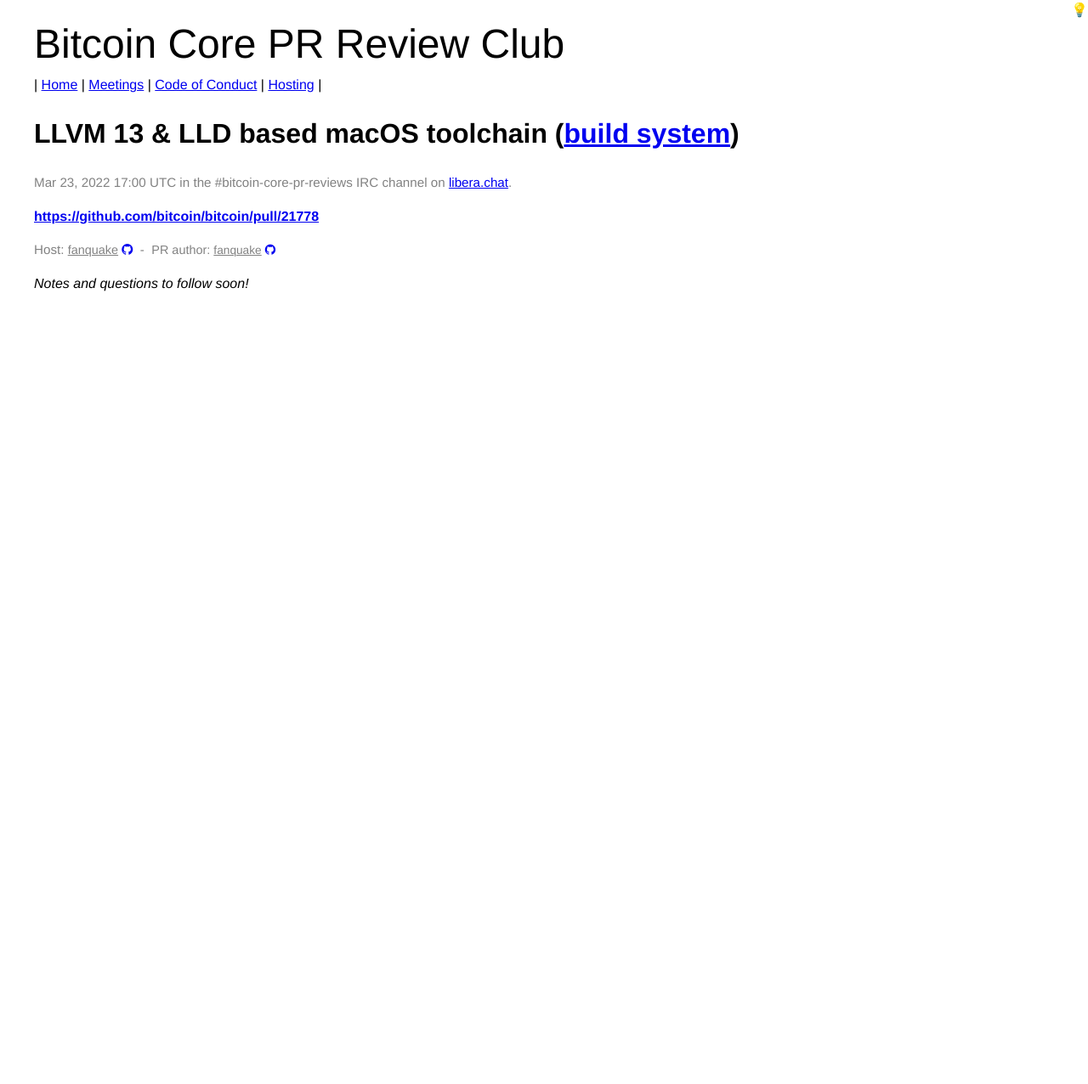
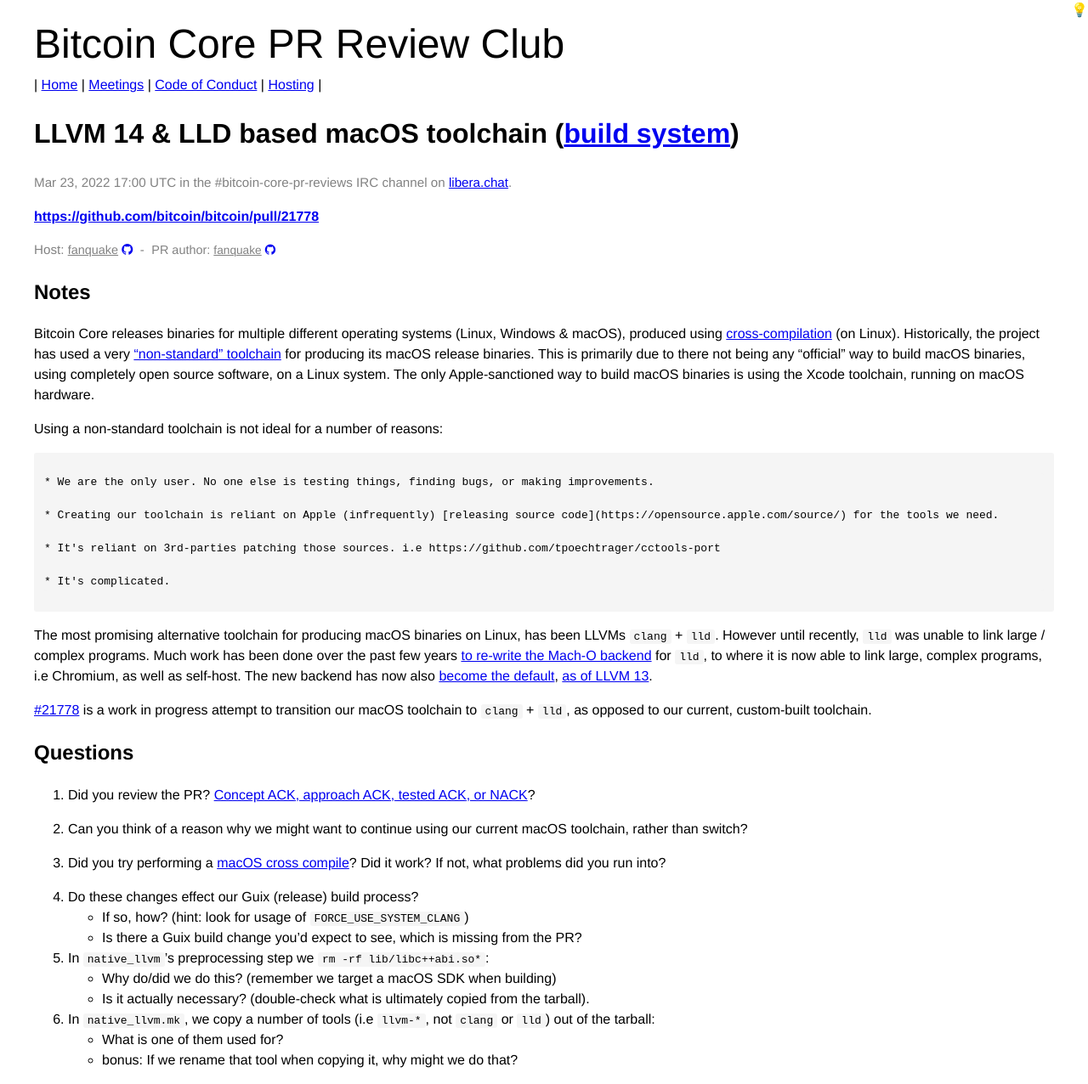
Before and after one commit to bitcoin-core-review-club/website, a Jekyll site: the page built from _posts/2022-03-23-#21778.md, in a window 1280 px wide. Shown: the whole page at 85% size. Built offline with Jekyll 4.4.1, drawn with Linux system fonts in a browser that asks for light colours; before the commit the page ends 916 px from its top, so only the background shows below that.

Commit message:
Add meeting notes for #21778

```diff
--- a/_posts/2022-03-23-#21778.md
+++ b/_posts/2022-03-23-#21778.md
@@ -1,7 +1,7 @@
 ---
 layout: pr
 date: 2022-03-23
-title: "LLVM 13 & LLD based macOS toolchain"
+title: "LLVM 14 & LLD based macOS toolchain"
 pr: 21778
 authors: [fanquake]
 components: ["build system"]
@@ -10,14 +10,43 @@
 commit:
 ---
 
-_Notes and questions to follow soon!_
-
-<!-- TODO: Before meeting, add notes and questions
 ## Notes
 
+Bitcoin Core releases binaries for multiple different operating systems (Linux, Windows & macOS), produced using [cross-compilation](https://en.wikipedia.org/wiki/Cross_compiler) (on Linux). Historically, the project has used a very ["non-standard" toolchain](https://github.com/bitcoin/bitcoin/blob/master/contrib/macdeploy/README.md) for producing its macOS release binaries. This is primarily due to there not being any "official" way to build macOS binaries, using completely open source software, on a Linux system. The only Apple-sanctioned way to build macOS binaries is using the Xcode toolchain, running on macOS hardware.
+
+Using a non-standard toolchain is not ideal for a number of reasons:
+
+    * We are the only user. No one else is testing things, finding bugs, or making improvements.
+
+    * Creating our toolchain is reliant on Apple (infrequently) [releasing source code](https://opensource.apple.com/source/) for the tools we need.
+
+    * It's reliant on 3rd-parties patching those sources. i.e https://github.com/tpoechtrager/cctools-port
+
+    * It's complicated.
+
+The most promising alternative toolchain for producing macOS binaries on Linux, has been LLVMs `clang` + `lld`. However until recently, `lld` was unable to link large / complex programs. Much work has been done over the past few years [to re-write the Mach-O backend](https://reviews.llvm.org/rG03f43b3aca3) for `lld`, to where it is now able to link large, complex programs, i.e Chromium, as well as self-host. The new backend has now also [become the default](https://lists.llvm.org/pipermail/llvm-dev/2021-January/147665.html), [as of LLVM 13](https://reviews.llvm.org/D95204).
+
+[#21778](https://github.com/bitcoin/bitcoin/pull/21778) is a work in progress attempt to transition our macOS toolchain to `clang` + `lld`, as opposed to our current, custom-built toolchain.
+
 ## Questions
+
 1. Did you review the PR? [Concept ACK, approach ACK, tested ACK, or NACK](https://github.com/bitcoin/bitcoin/blob/master/CONTRIBUTING.md#peer-review)?
--->
+
+2. Can you think of a reason why we might want to continue using our current macOS toolchain, rather than switch?
+
+3. Did you try performing a [macOS cross compile](https://github.com/bitcoin/bitcoin/tree/master/depends#for-macos-cross-compilation)? Did it work? If not, what problems did you run into?
+
+4. Do these changes effect our Guix (release) build process?
+    * If so, how? (hint: look for usage of `FORCE_USE_SYSTEM_CLANG`)
+    * Is there a Guix build change you'd expect to see, which is missing from the PR?
+
+5. In `native_llvm`'s preprocessing step we `rm -rf lib/libc++abi.so*`:
+    * Why do/did we do this? (remember we target a macOS SDK when building)
+    * Is it actually necessary? (double-check what is ultimately copied from the tarball).
+
+6. In `native_llvm.mk`, we copy a number of tools (i.e `llvm-*`, not `clang` or `lld`) out of the tarball:
+    * What is one of them used for?
+    * bonus: If we rename that tool when copying it, why might we do that?
 
 
 <!-- TODO: After meeting, uncomment and add meeting log between the irc tags
```
